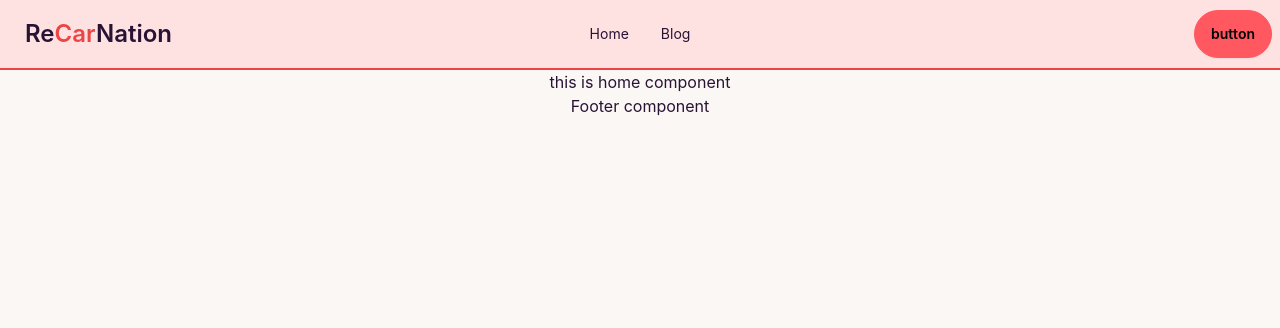
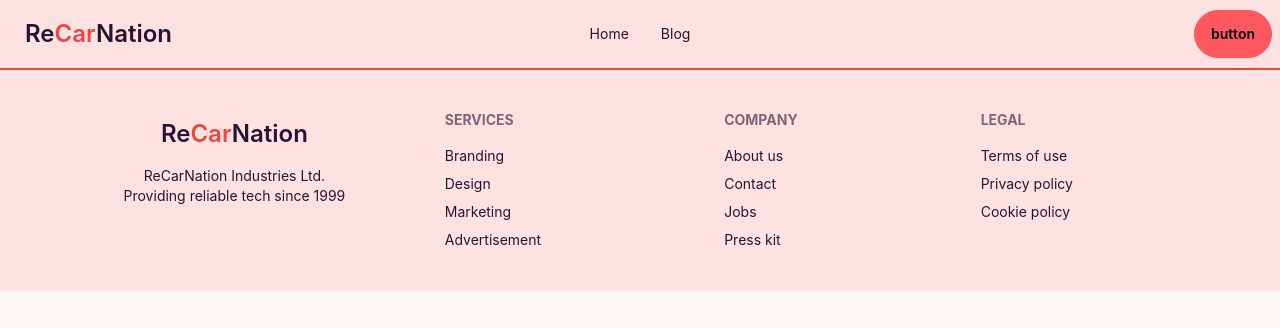
Before and after one commit to MasrulSakib/ReCarNation-react-client, a React (Create React App) app: page / in a window 1280 px wide. Shown: the top 328 px of the page. Built offline with nearby package versions, Linux system fonts and the light colour scheme.

Commit message:
Footer added

```diff
--- a/src/Shared/Footer/Footer.js
+++ b/src/Shared/Footer/Footer.js
@@ -1,10 +1,34 @@
 import React from 'react';
+import { Link } from 'react-router-dom';
 
 const Footer = () => {
     return (
-        <div>
-            <h2>Footer component</h2>
-        </div>
+        <footer className="footer p-10 bg-red-100 text-base-content">
+            <aside className='mx-auto flex flex-col justify-center items-center'>
+                <Link className="btn btn-ghost md:text-2xl text-xl font-semibold"><button>Re<span className='text-red-500'>Car</span>Nation</button></Link>
+                <p>ReCarNation Industries Ltd.<br />Providing reliable tech since 1999</p>
+            </aside>
+            <nav>
+                <h6 className="footer-title">Services</h6>
+                <Link className="link link-hover">Branding</Link>
+                <Link className="link link-hover">Design</Link>
+                <Link className="link link-hover">Marketing</Link>
+                <Link className="link link-hover">Advertisement</Link>
+            </nav>
+            <nav>
+                <h6 className="footer-title">Company</h6>
+                <Link className="link link-hover">About us</Link>
+                <Link className="link link-hover">Contact</Link>
+                <Link className="link link-hover">Jobs</Link>
+                <Link className="link link-hover">Press kit</Link>
+            </nav>
+            <nav>
+                <h6 className="footer-title">Legal</h6>
+                <Link className="link link-hover">Terms of use</Link>
+                <Link className="link link-hover">Privacy policy</Link>
+                <Link className="link link-hover">Cookie policy</Link>
+            </nav>
+        </footer>
     );
 };
 
--- a/src/Shared/Home/Home.js
+++ b/src/Shared/Home/Home.js
@@ -3,7 +3,7 @@ import React from 'react';
 const Home = () => {
     return (
         <div>
-            <h2>this is home component</h2>
+
         </div>
     );
 };
```
